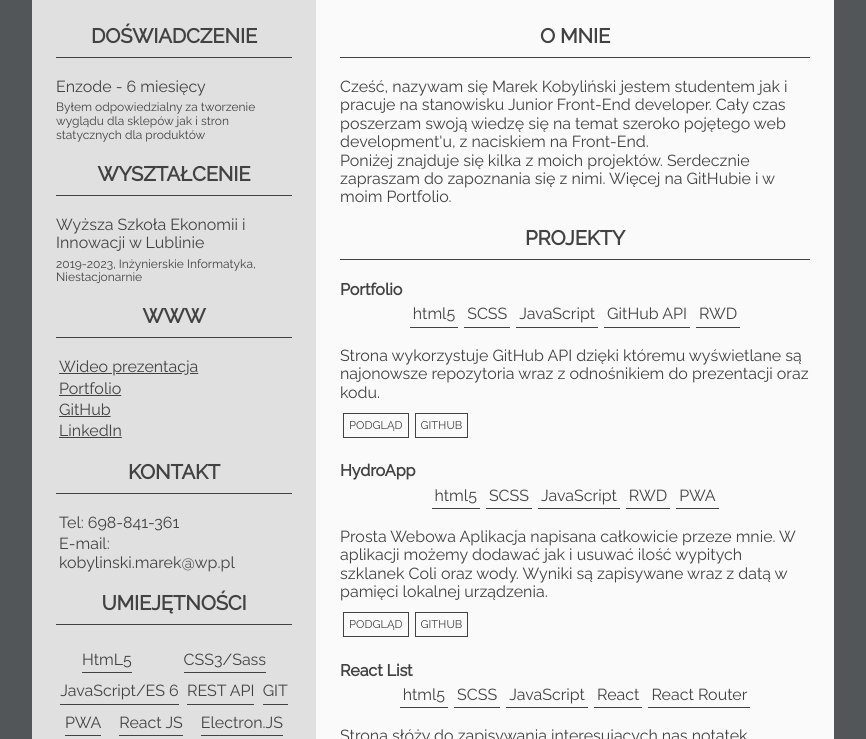
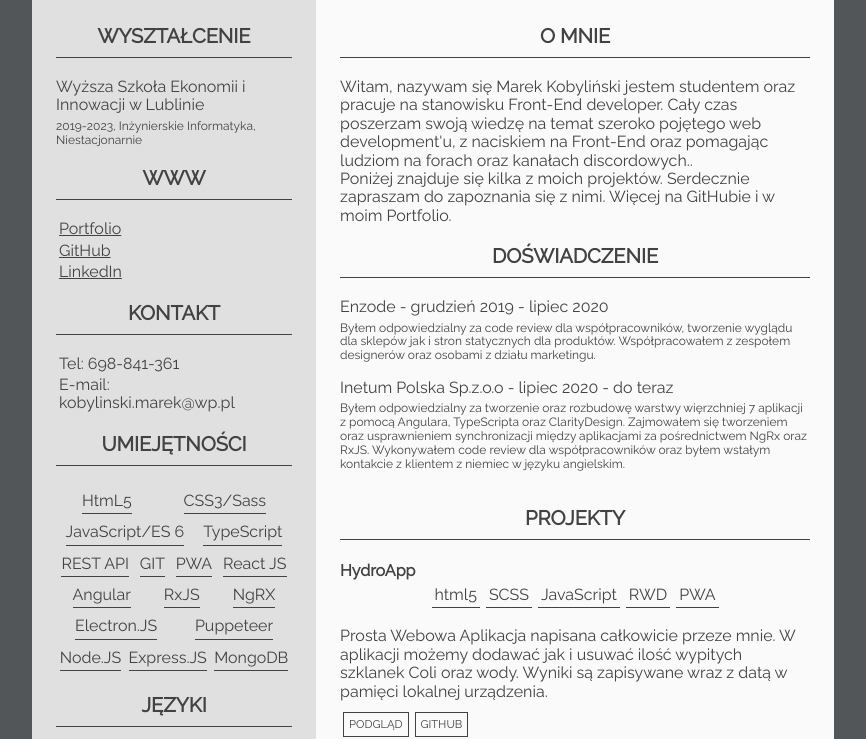
Before and after one commit to Abel1121/CuriculumVitae, a website: page src/content/index.html in a window 1280 px wide. Shown: the part 181-920 px from the top of the page, without its empty margins (207-1073 px from the left). Drawn offline with nearby package versions, Linux system fonts and the light colour scheme; files that its build step writes are made by us from their sources.

Commit message:
update CV

```diff
--- a/src/content/index.html
+++ b/src/content/index.html
@@ -13,15 +13,10 @@
 <body>
   <section class="header">
     <h1 class="header__tittle">Marek Kobyliński</h1>
-    <p class="header__description">Junior Front-end Developer</p>
+    <p class="header__description">Front-end Developer</p>
   </section>
   <secition class="about-me">
     <section class="left-column">
-      <div class="Educaction">
-        <h3>Doświadczenie</h3>
-        <p class="school">Enzode - 6 miesięcy</p>
-        <p class="years">Byłem odpowiedzialny za tworzenie wyglądu dla sklepów jak i stron statycznych dla produktów</p>
-      </div>
       <div class="Educaction">
         <h3>Wyształcenie</h3>
         <p class="school">Wyższa Szkoła Ekonomii i Innowacji w Lublinie</p>
@@ -30,7 +25,6 @@
       <div>
         <h3>WWW</h3>
         <ul>
-          <li><a class="about-me__links" href="https://youtu.be/5U8xRrgUQXM">Wideo prezentacja</a></li>
           <li><a class="about-me__links" href="https://abel1121.github.io">Portfolio</a></li>
           <li><a class="about-me__links" href="https://github.com/Abel1121">GitHub</a></li>
           <li><a class="about-me__links"
@@ -50,10 +44,14 @@
           <li class="skills-list__item">HtmL5</li>
           <li class="skills-list__item">CSS3/Sass</li>
           <li class="skills-list__item">JavaScript/ES 6</li>
+          <li class="skills-list__item">TypeScript</li>
           <li class="skills-list__item">REST API</li>
           <li class="skills-list__item">GIT</li>
           <li class="skills-list__item">PWA</li>
           <li class="skills-list__item">React JS</li>
+          <li class="skills-list__item">Angular</li>
+          <li class="skills-list__item">RxJS</li>
+          <li class="skills-list__item">NgRX</li>
           <li class="skills-list__item">Electron.JS</li>
           <li class="skills-list__item">Puppeteer</li>
           <li class="skills-list__item">Node.JS</li>
@@ -69,33 +67,23 @@
     <section class="right-column">
       <div class="description">
         <h3>o mnie</h3>
-        <p class="description__first">Cześć, nazywam się Marek Kobyliński jestem studentem jak i pracuje na stanowisku Junior Front-End developer. Cały czas poszerzam swoją wiedzę się na temat szeroko pojętego web development'u, z naciskiem na Front-End.</p>
+        <p class="description__first">Witam, nazywam się Marek Kobyliński jestem studentem oraz pracuje na stanowisku Front-End developer. Cały czas poszerzam swoją wiedzę na temat szeroko pojętego web development'u, z naciskiem na Front-End oraz pomagając ludziom na forach oraz kanałach discordowych..</p>
         <p class="description__second">Poniżej znajduje się kilka z moich projektów. Serdecznie zapraszam do zapoznania
           się z nimi. Więcej na GitHubie i w moim Portfolio.</p>
       </div>
+      <div class="description">
+        <h3>Doświadczenie</h3>
+        <p class="description__first">
+          <p class="school">Enzode - grudzień 2019 - lipiec 2020</p>
+          <p class="years">Byłem odpowiedzialny za code review dla współpracowników, tworzenie wyglądu dla sklepów jak i stron statycznych dla produktów. Współpracowałem z zespołem designerów oraz osobami z działu marketingu.</p>
+        </p>
+        <p class="description__second">
+        <p class="school">Inetum Polska Sp.z.o.o - lipiec 2020 - do teraz</p>
+        <p class="years">Byłem odpowiedzialny za tworzenie oraz rozbudowę warstwy więrzchniej 7 aplikacji z pomocą Angulara, TypeScripta oraz ClarityDesign. Zajmowałem się tworzeniem oraz usprawnieniem synchronizacji między aplikacjami za pośrednictwem NgRx oraz RxJS. Wykonywałem code review dla współpracowników oraz byłem wstałym kontakcie z klientem z niemiec w języku angielskim.</p>
+        </p>
+      </div>
       <section class="projects">
         <h3 class="projects__tittle">Projekty</h3>
-        <div class="projecst">
-          <div class="project-item">
-            <h4 class="project-item__tittle">Portfolio</h4>
-            <ul class="list-techology">
-              <li class="list-techology__item">html5</li>
-              <li class="list-techology__item">SCSS</li>
-              <li class="list-techology__item">JavaScript</li>
-              <li class="list-techology__item">GitHub API</li>
-              <li class="list-techology__item">RWD</li>
-
-            </ul>
-            <p class="project-item__description">Strona wykorzystuje GitHub API dzięki któremu wyświetlane są najonowsze
-              repozytoria wraz z odnośnikiem do prezentacji oraz kodu.</p>
-
-            <ul class="project-item-link">
-              <li class="project-item-link__item"><a class="project-item-link__link"
-                  href="https://abel1121.github.io/">podgląd</a></li>
-              <li class="project-item-link__item"><a class="project-item-link__link"
-                  href="https://github.com/Abel1121/Abel1121.github.io">Github</a></li>
-            </ul>
-          </div>
           <div>
             <h4 class="project-item__tittle">HydroApp</h4>
             <ul class="list-techology">
@@ -116,7 +104,7 @@
             </ul>
           </div>
           <div>
-            <h4 class="project-item__tittle">React List</h3>
+            <h4 class="project-item__tittle">React List</h4>
               <ul class="list-techology">
                 <li class="list-techology__item">html5</li>
                 <li class="list-techology__item">SCSS</li>
--- a/src/scss/main.scss
+++ b/src/scss/main.scss
@@ -144,7 +144,7 @@ h4 {
   }
 }
 .rodo {
-  margin-top: 65px;
+  margin-top: 20px;
   padding-right: 6%;
-  font-size: 0.6rem;
+  font-size: 0.5rem;
 }
```
Also changed, not shown: 1 other file.
